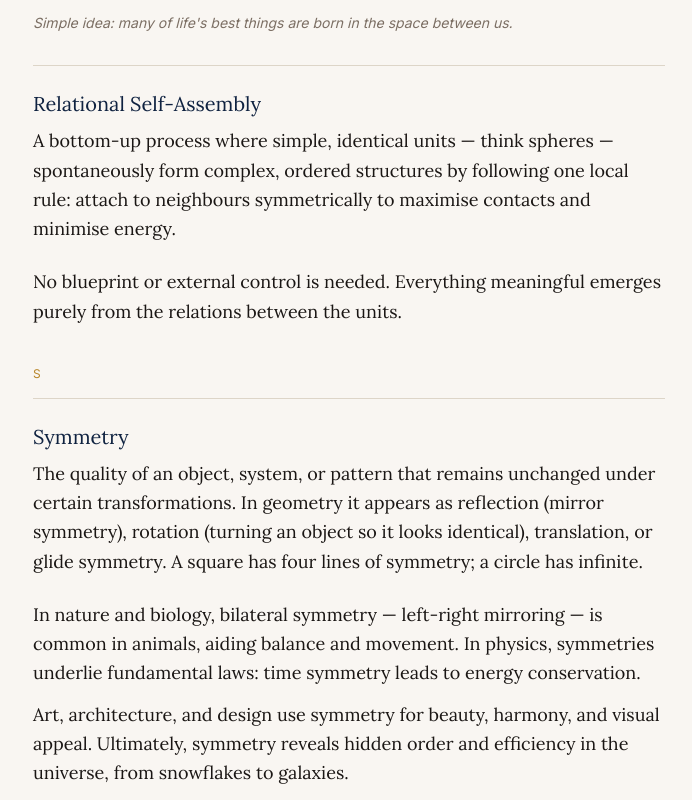
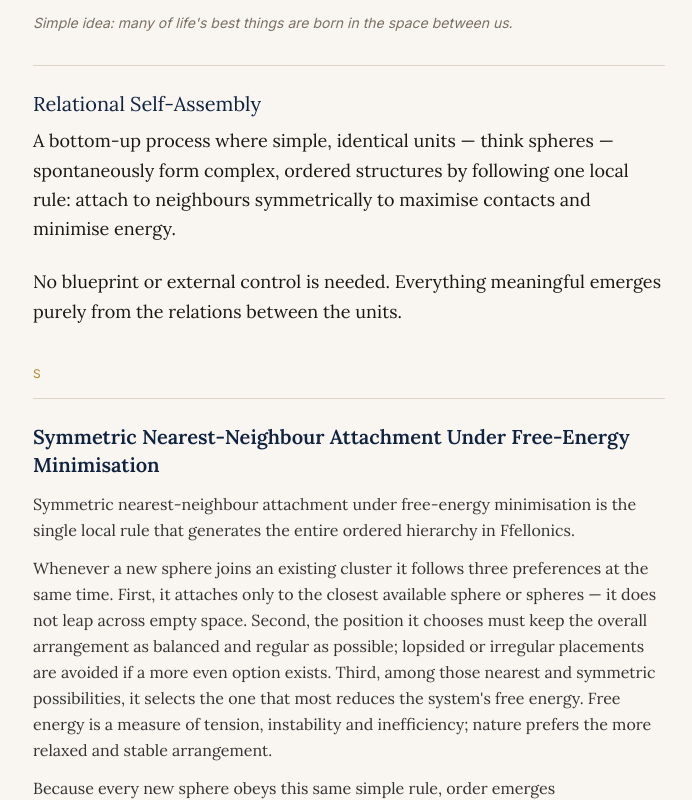
Before and after one commit to davidfellonics/fellonicsblog, a Next.js app: page /background in a window 1280 px wide. Shown: the part 11200-12000 px from the top of the page, without its empty margins (291-983 px from the left). Built offline with nearby package versions, Linux system fonts and the light colour scheme; no server answers.

Commit message:
Add Symmetric Nearest-Neighbour Attachment entry to Glossary

```diff
--- a/app/(public)/background/page.tsx
+++ b/app/(public)/background/page.tsx
@@ -613,6 +613,38 @@ export default function BackgroundPage() {
         {/* S */}
         <section>
           <h2 className="font-sans text-xs uppercase tracking-widest text-[#b8862a] mb-4">S</h2>
+
+          {/* Symmetric Nearest-Neighbour Attachment */}
+          <div className="border-t border-[#ddd5c8] pt-6 pb-6">
+            <h3 className="font-serif text-xl font-semibold text-[#0f2240] mb-3">
+              Symmetric Nearest-Neighbour Attachment Under Free-Energy Minimisation
+            </h3>
+            <div className="font-serif text-[#333] leading-relaxed space-y-3">
+              <p>
+                Symmetric nearest-neighbour attachment under free-energy minimisation is the single
+                local rule that generates the entire ordered hierarchy in Ffellonics.
+              </p>
+              <p>
+                Whenever a new sphere joins an existing cluster it follows three preferences at the
+                same time. First, it attaches only to the closest available sphere or spheres — it
+                does not leap across empty space. Second, the position it chooses must keep the
+                overall arrangement as balanced and regular as possible; lopsided or irregular
+                placements are avoided if a more even option exists. Third, among those nearest and
+                symmetric possibilities, it selects the one that most reduces the system&apos;s
+                free energy. Free energy is a measure of tension, instability and inefficiency;
+                nature prefers the more relaxed and stable arrangement.
+              </p>
+              <p>
+                Because every new sphere obeys this same simple rule, order emerges spontaneously.
+                No external blueprint or top-down plan is required. From the first contact onward,
+                the rule alone produces the progressive sequence of increasingly coordinated
+                structures, culminating in the final, fully balanced lattice in which every sphere
+                is harmoniously related to its neighbours.
+              </p>
+            </div>
+          </div>
+
+          {/* Symmetry */}
           <div className="border-t border-[#ddd5c8] pt-6 space-y-2">
             <h3 className="font-serif text-xl text-[#0f2240]">Symmetry</h3>
             <div className="prose prose-lg max-w-none font-serif text-[#1a1614] leading-relaxed space-y-3">
```
